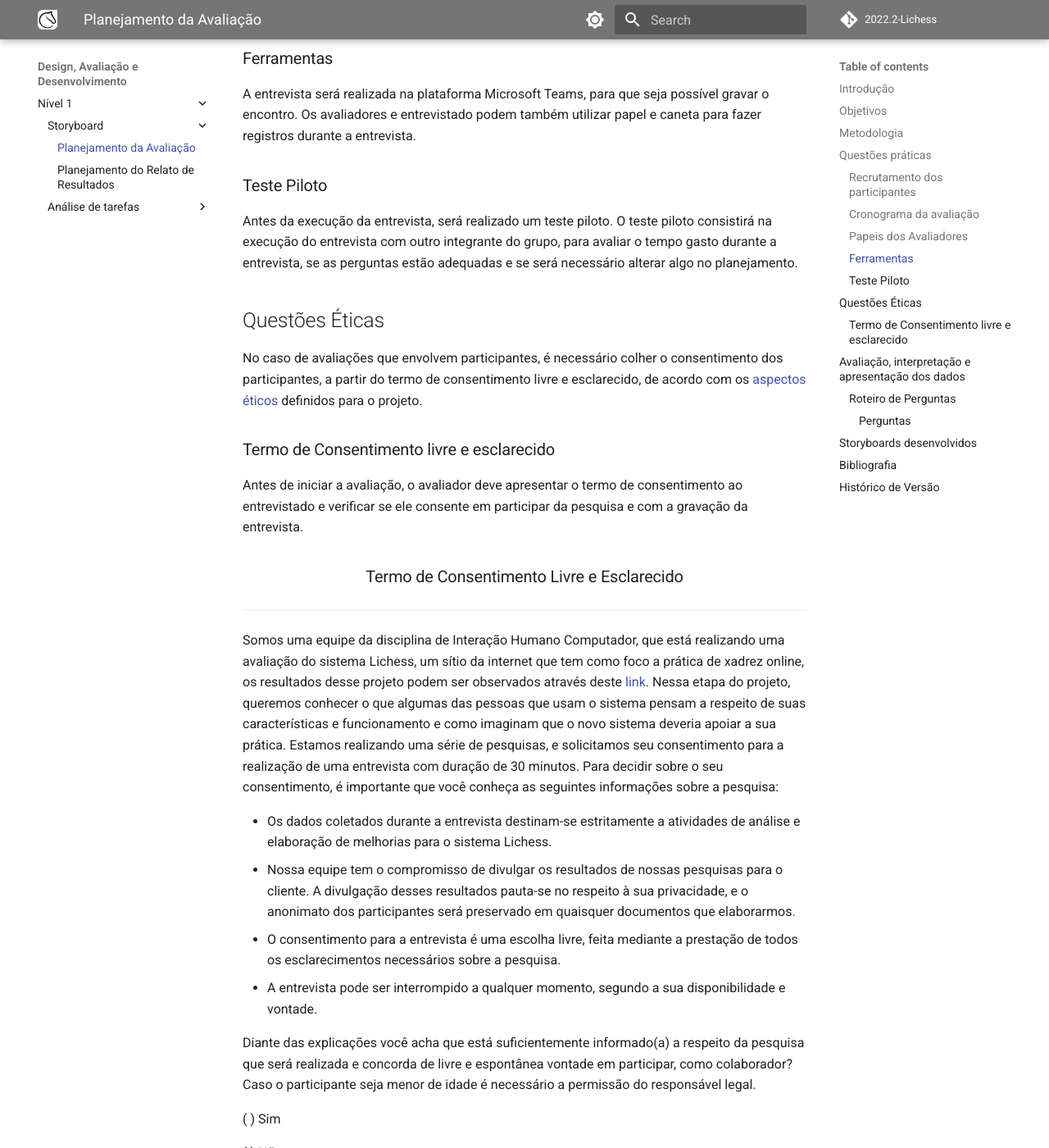
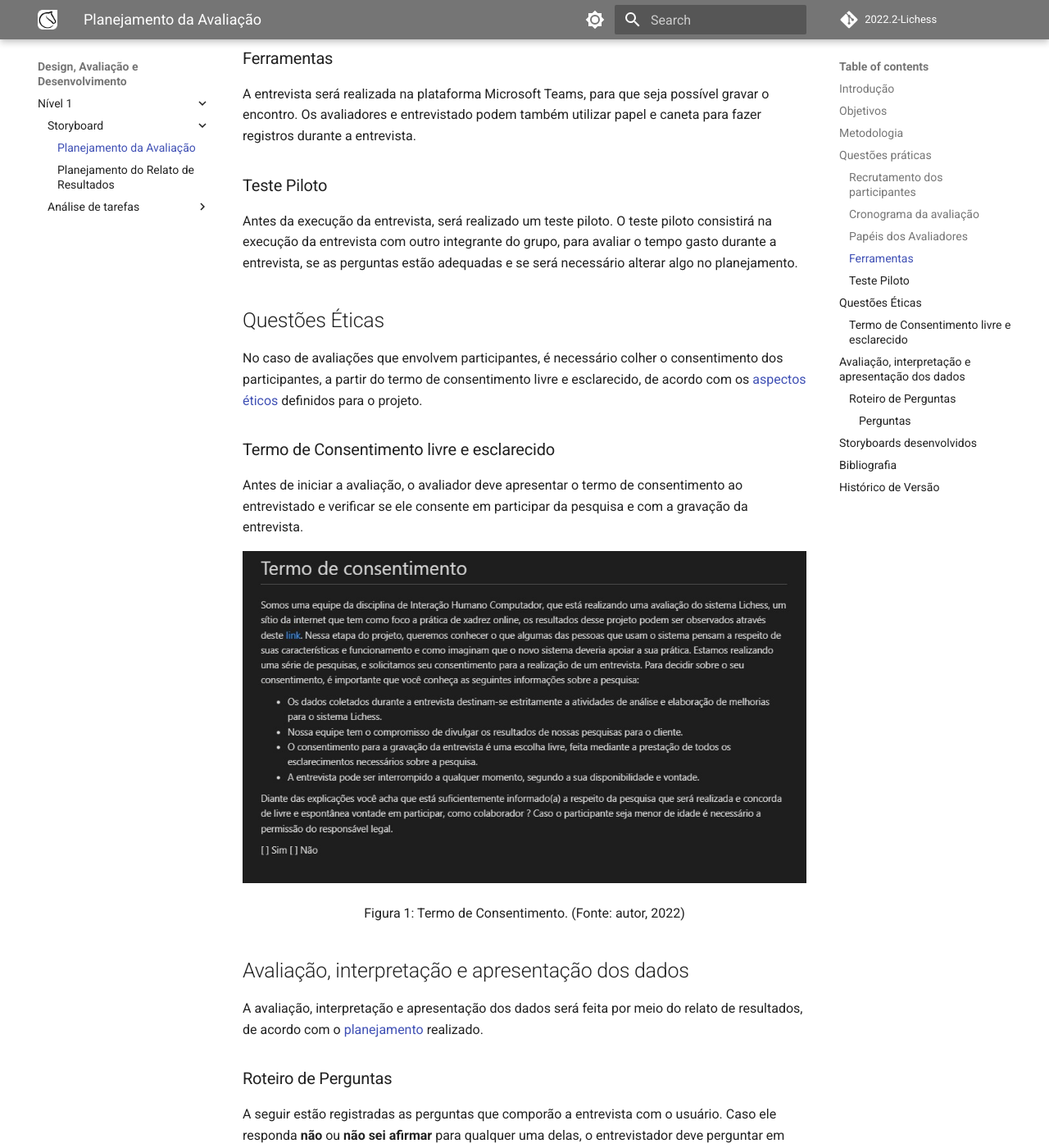
Before and after one commit to Interacao-Humano-Computador/2022.2-Lichess, an MkDocs documentation site: the page built from docs/design_avaliacao_desenvolvimento/nivel_1/storyboard/planejamento_avaliacao.md, in a window 1280 px wide and 1400 px high, scrolled down 1903 px. Shown: the whole window at 82% size. Built offline with MkDocs 1.6.1 and Material for MkDocs 9.7.7, drawn with Linux system fonts in a browser that asks for light colours; comment, search, counter and statistics services are not loaded; some of the changed text lies outside the part shown.

Commit message:
fix: revisão

```diff
--- a/docs/design_avaliacao_desenvolvimento/nivel_1/storyboard/planejamento_avaliacao.md
+++ b/docs/design_avaliacao_desenvolvimento/nivel_1/storyboard/planejamento_avaliacao.md
@@ -39,7 +39,7 @@
 | 18/12/2022 <br> às 09:00 | Entrevista com o usuário | Nicolas Souza <br> Lucas Macedo | Lucas Gabriel |
 | 19/12/2022 <br> até 22:00 | Registro dos resultados da entrevista | Lucas Macedo | Nicolas Souza |
 
-### Papeis dos Avaliadores
+### Papéis dos Avaliadores
 
 Durante a entrevista, dois membros do grupo exercerão o papel de avaliadores. Um deles ficará responsável por observar os comportamentos, comunicação não verbal e respostas do entrevistado, e o outro responsável por conduzir a entrevista.
 
@@ -49,7 +49,7 @@
 
 ### Teste Piloto
 
-Antes da execução da entrevista, será realizado um teste piloto. O teste piloto consistirá na execução do entrevista com outro integrante do grupo, para avaliar o tempo gasto durante a entrevista, se as perguntas estão adequadas e se será necessário alterar algo no planejamento.
+Antes da execução da entrevista, será realizado um teste piloto. O teste piloto consistirá na execução da entrevista com outro integrante do grupo, para avaliar o tempo gasto durante a entrevista, se as perguntas estão adequadas e se será necessário alterar algo no planejamento.
 
 ## Questões Éticas
 
@@ -59,27 +59,13 @@
 
 Antes de iniciar a avaliação, o avaliador deve apresentar o termo de consentimento ao entrevistado e verificar se ele consente em participar da pesquisa e com a gravação da entrevista.
 
+![Termo de Consentimento](../analise_tarefas/images/termoConsentimento.jpeg)
+
 <div style="text-align: center">
-<h3>
-Termo de Consentimento Livre e Esclarecido
-</h3>
+<p>
+Figura 1: Termo de Consentimento. (Fonte: autor, 2022)
+</p>
 </div>
-------
-Somos uma equipe da disciplina de Interação Humano Computador, que está realizando uma avaliação do sistema Lichess, um sítio da internet que tem como foco a prática de xadrez online, os resultados desse projeto podem ser observados através deste [link](https://interacao-humano-computador.github.io/2022.2-Lichess/). Nessa etapa do projeto, queremos conhecer o que algumas das pessoas que usam o sistema pensam a respeito de suas características e funcionamento e como imaginam que o novo sistema deveria apoiar a sua prática. Estamos realizando uma série de pesquisas, e solicitamos seu consentimento para a realização de uma entrevista com duração de 30 minutos. Para decidir sobre o seu consentimento, é importante que você conheça as seguintes informações sobre a pesquisa:
-
-- Os dados coletados durante a entrevista destinam-se estritamente a atividades de análise e elaboração de melhorias para o sistema Lichess.
-- Nossa equipe tem o compromisso de divulgar os resultados de nossas pesquisas para o cliente. A divulgação desses resultados pauta-se no respeito à sua privacidade, e o anonimato dos participantes será preservado em quaisquer documentos que elaborarmos.
-- O consentimento para a entrevista é uma escolha livre, feita mediante a prestação de todos os esclarecimentos necessários sobre a pesquisa.
-- A entrevista pode ser interrompido a qualquer momento, segundo a sua disponibilidade e vontade.
-
-Diante das explicações você acha que está suficientemente informado(a) a respeito da pesquisa que será realizada e concorda de livre e espontânea vontade em participar, como colaborador?
-Caso o participante seja menor de idade é necessário a permissão do responsável legal.
-
-\(  \) Sim
-
-\(  \) Não
-
------
 
 ## Avaliação, interpretação e apresentação dos dados
 
```
